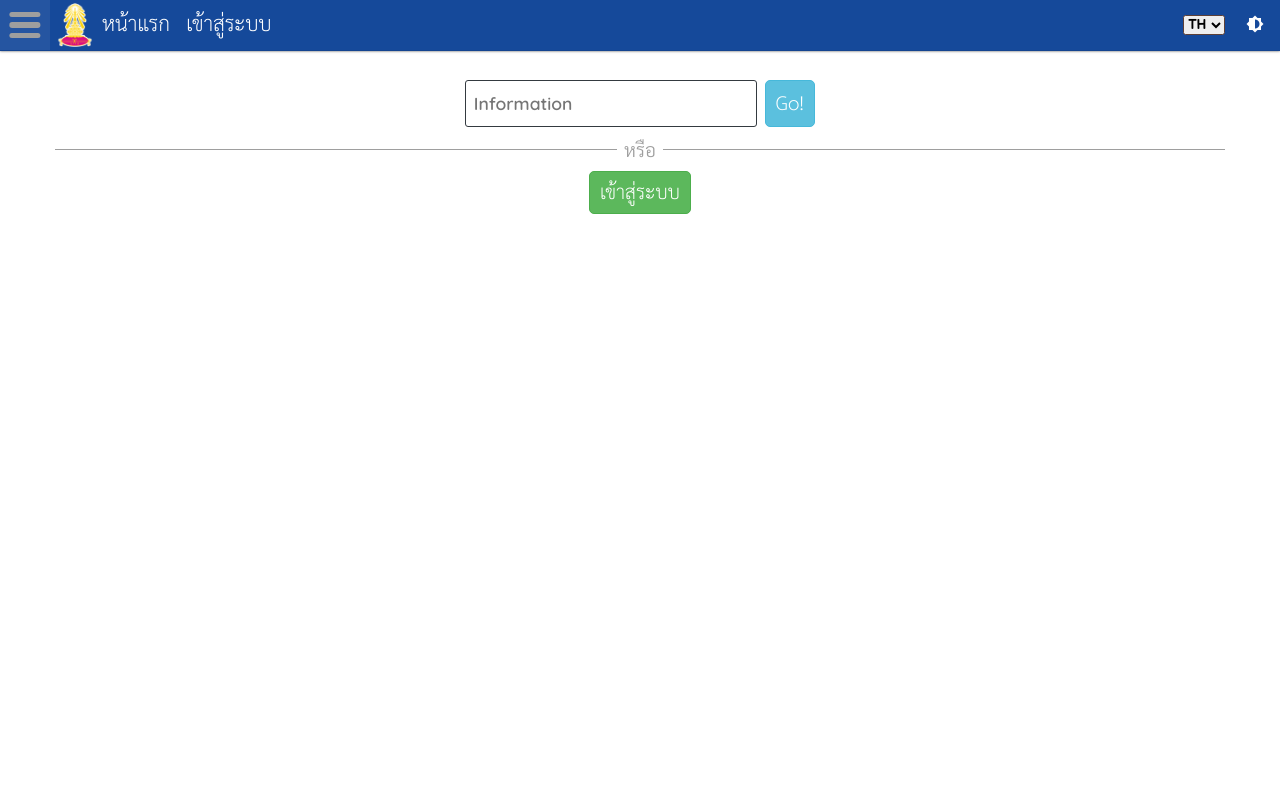
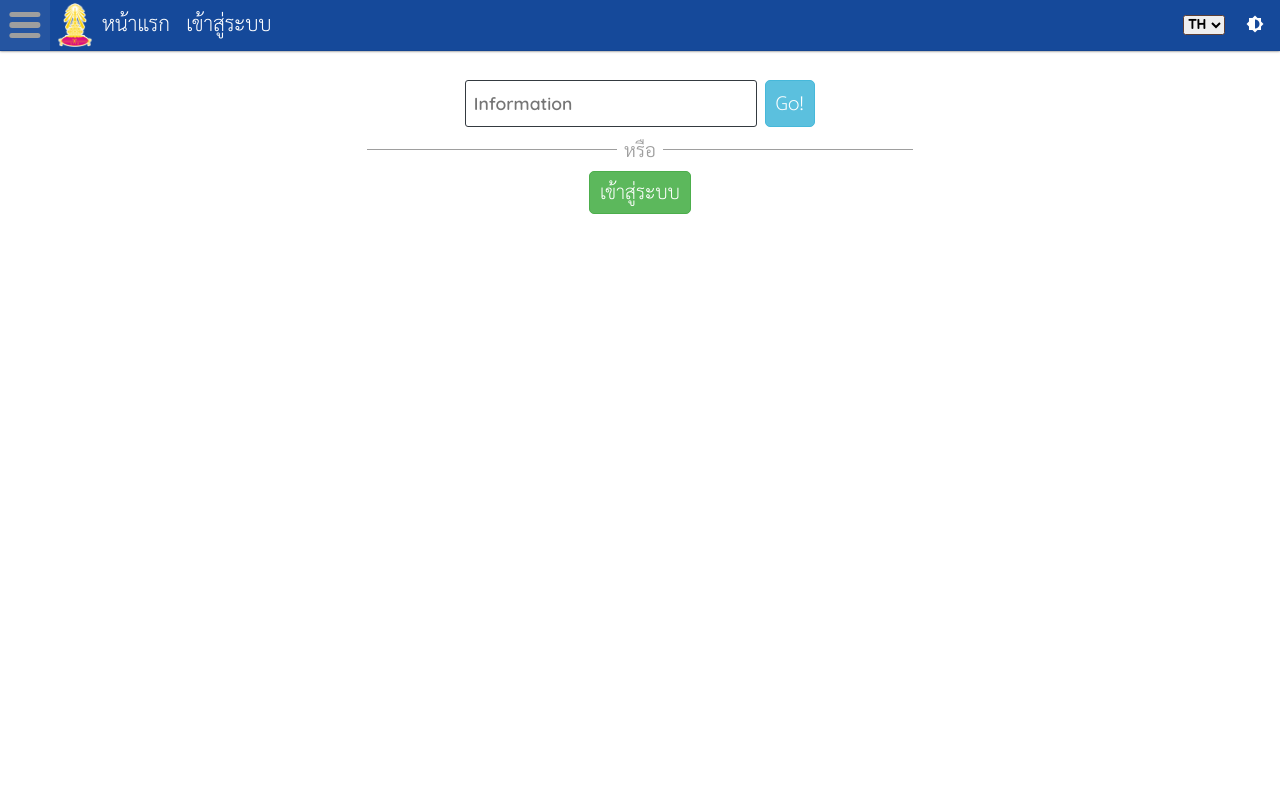
Before and after one commit to bodindecha/bod.in.th, a PHP site: page / in a window 1280 px wide. Shown: the top 799 px of the page. Run offline with PHP 8.4, Linux system fonts and the light colour scheme; some web fonts are replaced.

Commit message:
Update index CSS

```diff
--- a/index.php
+++ b/index.php
@@ -31,11 +31,11 @@
 			html body main div.container div {
 				--c: var(--clr-gg-grey-500);
 				color: var(--c);
-				display: flex;
+				display: flex; justify-content: center;
 			}
 			html body main div.container div span {
 				margin: auto 0px;
-				width: 50%; height: 1px;
+				width: /* 50% */ 250px; height: 1px;
 				background-color: var(--c);
 				display: block;
 			}
```
